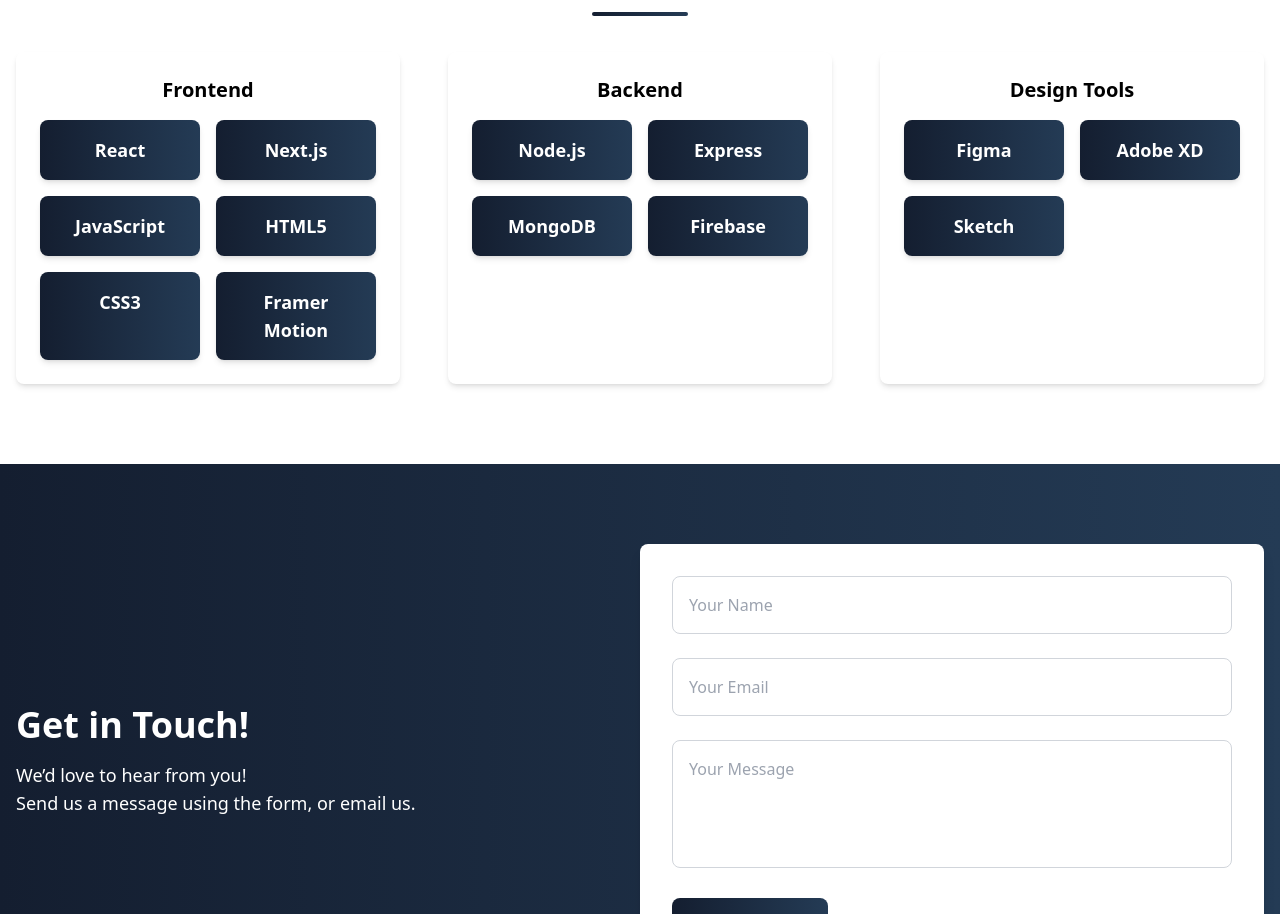
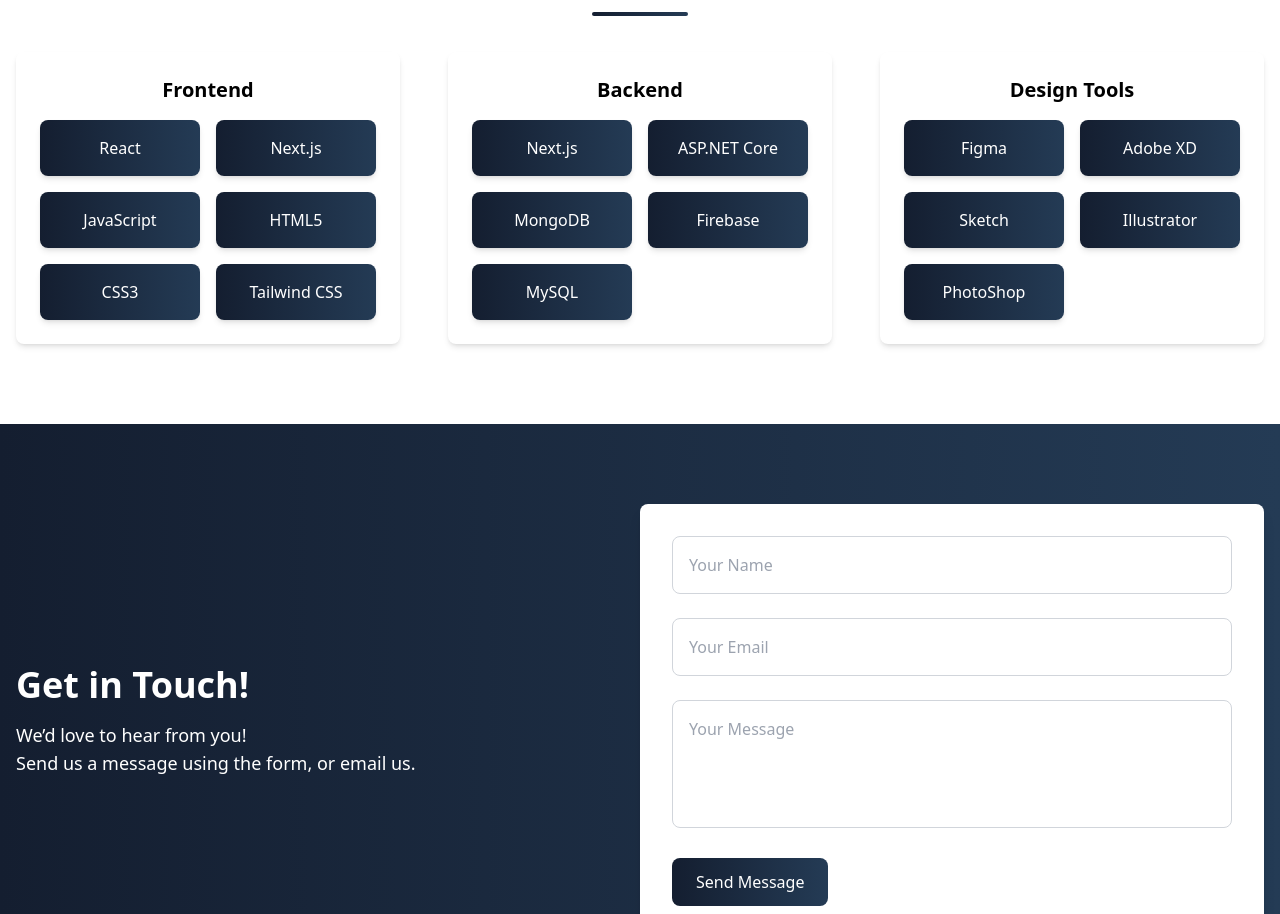
Before and after one commit to Malith212/my-portfolio, a React (Create React App) app: page / in a window 1280 px wide. Shown: the part 1660-2574 px from the top of the page. Built offline with nearby package versions, Linux system fonts and the light colour scheme.

Commit message:
skills and tools

```diff
--- a/src/components/Skills.jsx
+++ b/src/components/Skills.jsx
@@ -9,10 +9,10 @@
     "JavaScript",
     "HTML5",
     "CSS3",
-    "Framer Motion",
+    "Tailwind CSS",
   ];
-  const backendSkills = ["Node.js", "Express", "MongoDB", "Firebase"];
-  const designSkills = ["Figma", "Adobe XD", "Sketch"];
+  const backendSkills = ["Next.js", "ASP.NET Core", "MongoDB", "Firebase","MySQL"];
+  const designSkills = ["Figma", "Adobe XD", "Sketch","Illustrator","PhotoShop"];
 
   // Variants for animation
   const containerVariants = {
@@ -74,7 +74,7 @@
                   variants={itemVariants}
                   whileHover="hover"
                 >
-                  <h4 className="text-lg font-bold">{skill}</h4>
+                  <h4 className="text-md font-light">{skill}</h4>
                 </motion.div>
               ))}
             </motion.div>
@@ -101,7 +101,7 @@
                   variants={itemVariants}
                   whileHover="hover"
                 >
-                  <h4 className="text-lg font-bold">{skill}</h4>
+                  <h4 className="text-md font-light">{skill}</h4>
                 </motion.div>
               ))}
             </motion.div>
@@ -128,7 +128,7 @@
                   variants={itemVariants}
                   whileHover="hover"
                 >
-                  <h4 className="text-lg font-bold">{skill}</h4>
+                  <h4 className="text-md font-light">{skill}</h4>
                 </motion.div>
               ))}
             </motion.div>
```
